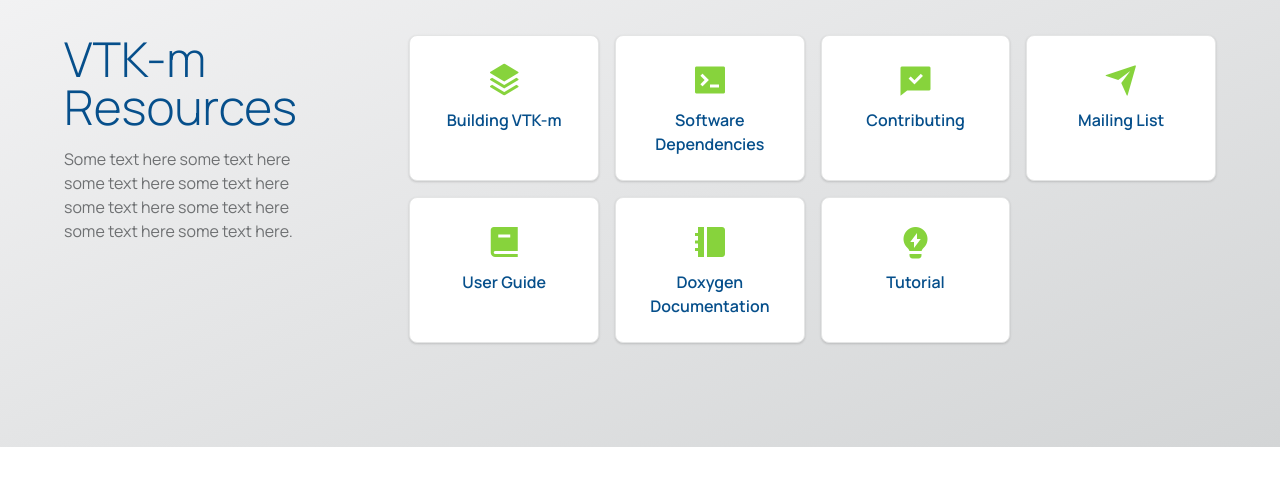
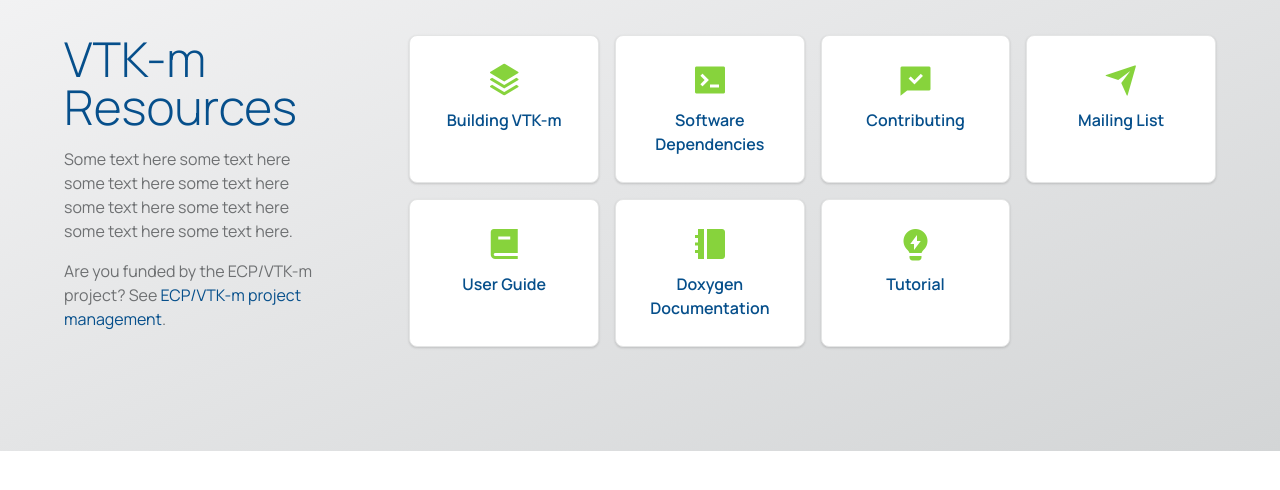
Before and after one commit to Kitware/vtkm-web, a Jekyll site: the page built from index.md, in a window 1280 px wide and 900 px high, scrolled down 1135 px, cut to the strip 0-547 px from the top of the window. Shown: the top 490 px of the strip. Built offline with Jekyll 4.4.1, drawn with Linux system fonts in a browser that asks for light colours; our own code applies the rules of GitHub Pages for plain Markdown files.

Commit message:
Add additional content to resources blurb

```diff
--- a/_includes/resources.html
+++ b/_includes/resources.html
@@ -1,7 +1,7 @@
 <div class="lg:flex">
   <div class="p-6 w-full md:p-10 lg:w-1/3">
     <h2 class="font-light text-5xl text-primary-500">{{ page.resources_title }}</h2>
-    <p>{{ page.resources_blurb }}</p>
+    {{ page.resources_blurb }}
   </div>
   <div class="gap-4 grid grid-cols-2 p-6 pt-0 md:flex-grow md:grid-cols-3 lg:p-10 lg:grid-cols-4">
     {% for resource in page.resources %}
--- a/index.md
+++ b/index.md
@@ -16,7 +16,10 @@ download_link: 'https://gitlab.kitware.com/vtk/vtk-m/-/releases'
 
 # Resources
 resources_title: VTK-m Resources
-resources_blurb: Some text here some text here some text here some text here some text here some text here some text here some text here.
+resources_blurb: >-
+  <p>Some text here some text here some text here some text here some text here some text here some text here some text here.</p>
+  <p class="text-xs">Are you funded by the ECP/VTK-m project? See <a href="https://m.vtk.org/index.php/ECP/VTK-m_project_management" target="_blank">ECP/VTK-m project management</a>.</p>
+
 resources:
   - name: Building VTK-m
     icon: ri-stack-fill
```
